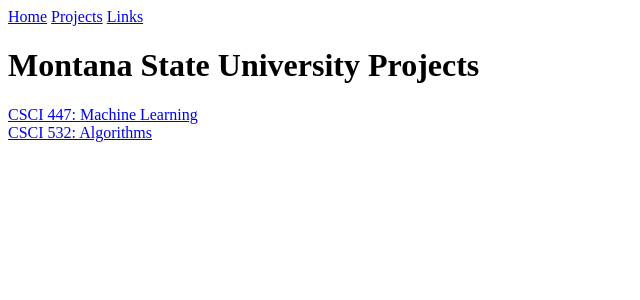
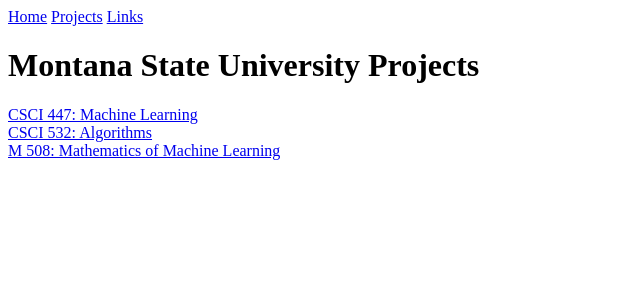
Before and after one commit to CategorIAN/categorian.github.io, a Jekyll site: the page built from projects/msu/msu.md, in a window 1280 px wide. Shown: the top 300 px of the page, without its empty margins (0-640 px from the left). Built offline with Jekyll 4.4.1, drawn with Linux system fonts in a browser that asks for light colours.

Commit message:
Update msu.md

```diff
--- a/projects/msu/msu.md
+++ b/projects/msu/msu.md
@@ -4,4 +4,5 @@ title: Montana State University Projects
 <h1>Montana State University Projects</h1>
 
 [CSCI 447: Machine Learning](/csci_447/csci_447.md)\
-[CSCI 532: Algorithms](/csci_532/csci_532.md)
+[CSCI 532: Algorithms](/csci_532/csci_532.md)\
+[M 508: Mathematics of Machine Learning](/m_508/m_508.md)
```
